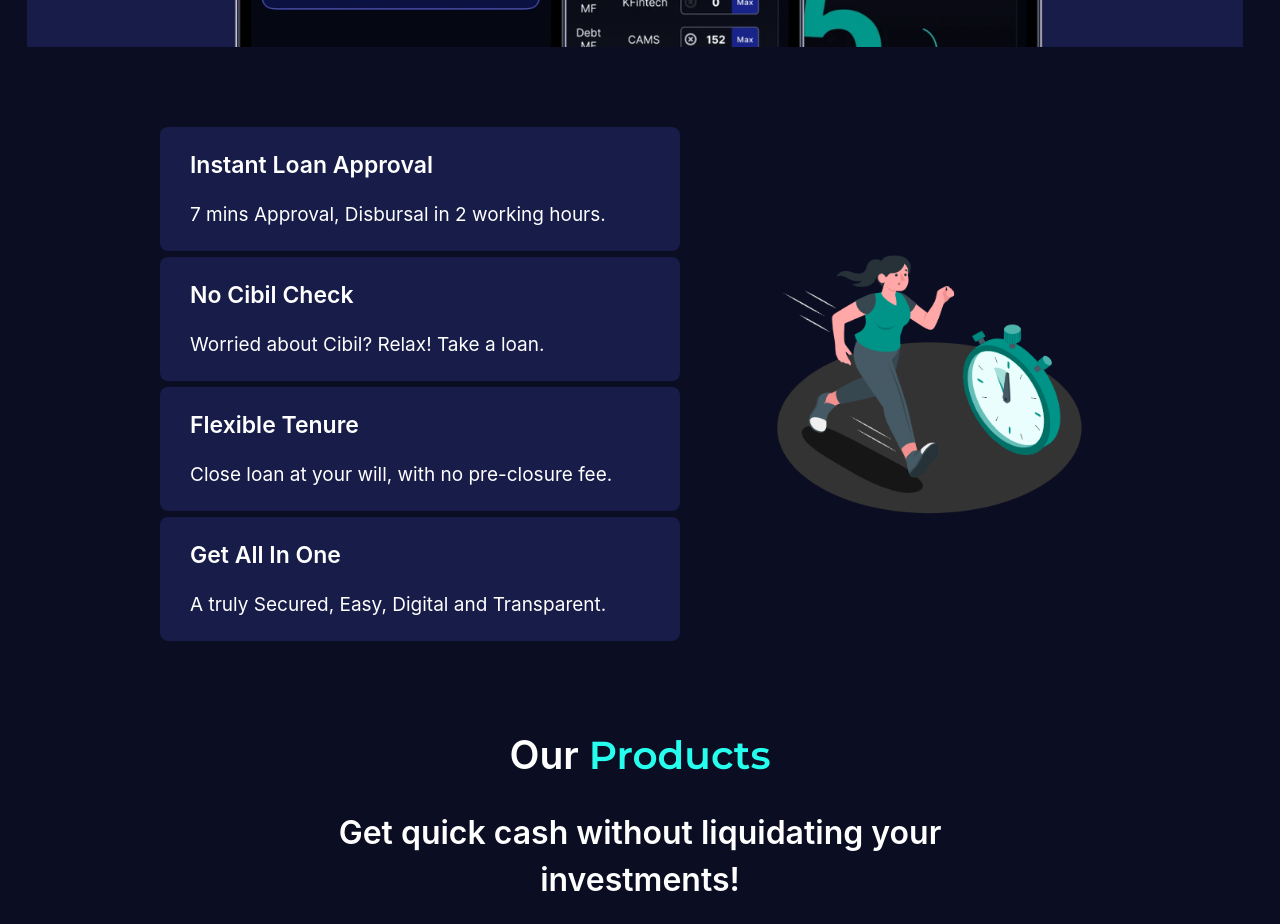
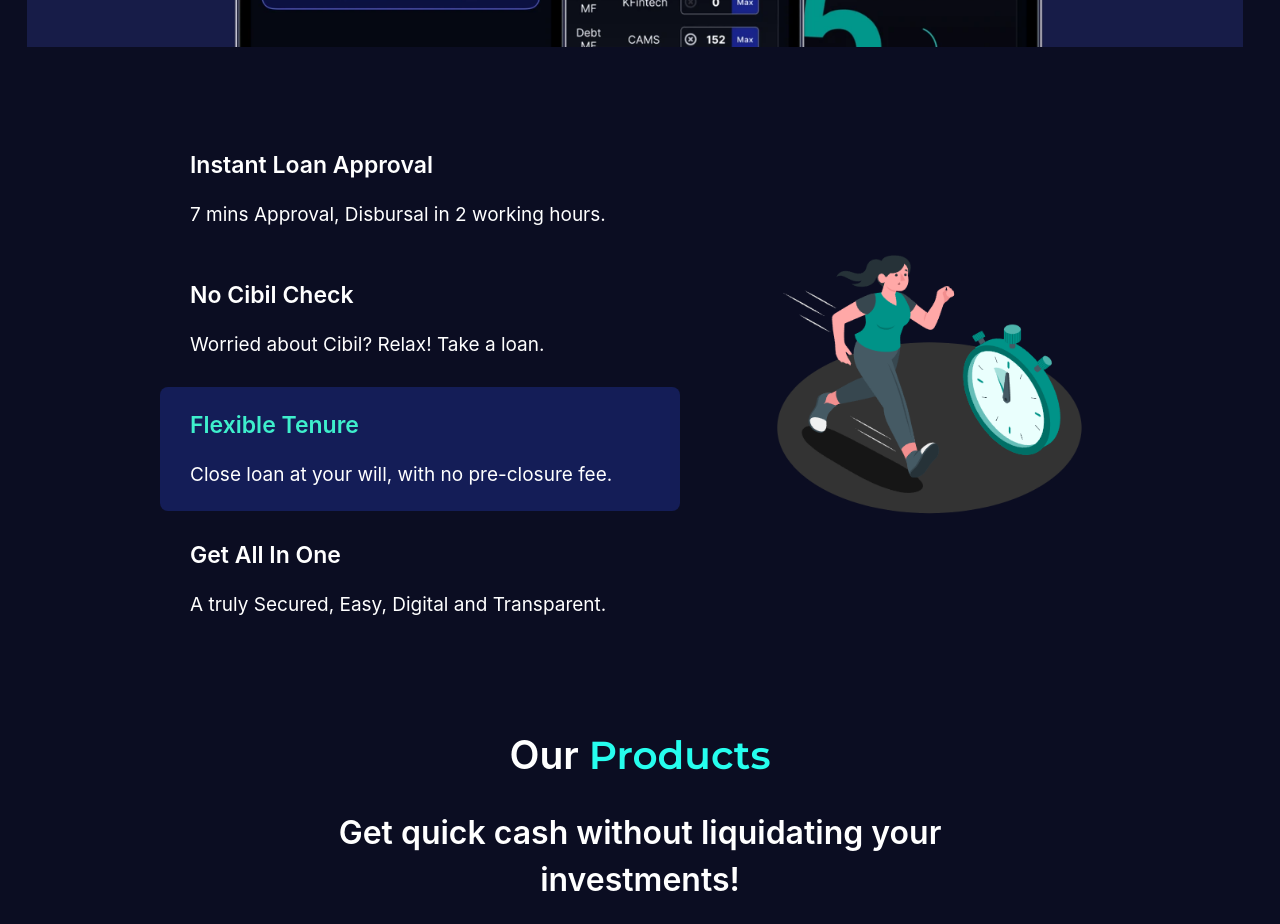
Before and after one commit to saimohansattari/FiftyFin, a React (Vite) app: page / in a window 1280 px wide. Shown: the part 1960-2884 px from the top of the page. Built offline with nearby package versions, Linux system fonts and the light colour scheme.

Commit message:
card active dynamic

```diff
--- a/src/App.jsx
+++ b/src/App.jsx
@@ -6,7 +6,6 @@ import { About, Home, Blog, Careers, Patner, Contact } from "./pages";
 import "./Complete.css";
 
 function App() {
-
   return (
     <>
       <Router>
--- a/src/pages/home/Flexibilities/Flexibilities.jsx
+++ b/src/pages/home/Flexibilities/Flexibilities.jsx
@@ -1,56 +1,47 @@
-import React from 'react'
-import { process } from '../constant';
-import { useState, useEffect } from 'react';
-import './style.css'
+import React from "react";
+import { process } from "../constant";
+import { useState, useEffect } from "react";
+import "./style.css";
 
-import { instant_1 } from '../../../assets/process-flow-imgaes';
-
-
+import {
+  instant_1,
+  cibil_2,
+  flexible_3,
+  getall_4,
+} from "../../../assets/process-flow-imgaes";
+import { flexibilities } from "./contants";
 
 function Flexibilities() {
+  const [currentCard, setCurrentCard] = useState(1);
 
-    // const [currentimageIndex, setCurrentimageIndex] = useState(0);
+  useEffect(() => {
+    const interval = setInterval(() => {
+      if (currentCard === 4) {
+        setCurrentCard(1);
+      } else {
+        setCurrentCard((prevIndex) => prevIndex + 1);
+      }
+    }, 1000);
 
-
-
-    // useEffect (() => {
-    //     const interval = setInterval(() => {
-    //     setCurrentimageIndex((prevIndex) => (prevIndex +1) % process.length)
-    //     },1200);
-
-    //     return ()=> clearInterval(interval);
-    // },[])
-
-    // const currentimage = process[currentimageIndex];
-
+    return () => clearInterval(interval);
+  }, [currentCard]);
 
   return (
     <div>
       <div className="process-container">
         <div className="process-flow">
-            {/* <img src={currentimage.image} alt={currentimage.title} /> */}
-
           <div className="text-cards">
-              <div className="card" id='active'>
-                <h1>Instant Loan Approval</h1>
-                <p>7 mins Approval, Disbursal in 2 working hours.</p>
+            {flexibilities.map((flexibility) => (
+              <div
+                key={flexibility.id}
+                className={`card ${
+                  flexibility.id === currentCard ? "active" : ""
+                }`}
+              >
+                <h1>{flexibility.title}</h1>
+                <p>{flexibility.description}</p>
               </div>
-
-              <div className="card" id='active'>
-                <h1>No Cibil Check</h1>
-                <p>Worried about Cibil? Relax! Take a loan.</p>
-              </div>
-
-              <div className="card" id='active'>
-                <h1>Flexible Tenure</h1>
-                <p>Close loan at your will, with no pre-closure fee.</p>
-              </div>
-
-              <div className="card" id='active'>
-                <h1>Get All In One</h1>
-                <p>A truly Secured, Easy, Digital and Transparent.</p>
-              </div>
-
+            ))}
           </div>
 
           <div className="images">
@@ -61,7 +52,7 @@ function Flexibilities() {
         </div>
       </div>
     </div>
-  )
+  );
 }
 
-export default Flexibilities
+export default Flexibilities;
--- /dev/null
+++ b/src/pages/home/Flexibilities/contants.js
@@ -0,0 +1,22 @@
+export const flexibilities = [
+  {
+    id: 1,
+    title: "Instant Loan Approval",
+    description: "7 mins Approval, Disbursal in 2 working hours.",
+  },
+  {
+    id: 2,
+    title: "No Cibil Check",
+    description: "Worried about Cibil? Relax! Take a loan.",
+  },
+  {
+    id: 3,
+    title: "Flexible Tenure",
+    description: "Close loan at your will, with no pre-closure fee.",
+  },
+  {
+    id: 4,
+    title: "Get All In One",
+    description: "A truly Secured, Easy, Digital and Transparent.",
+  },
+];
--- a/src/pages/home/Flexibilities/style.css
+++ b/src/pages/home/Flexibilities/style.css
@@ -1,5 +1,3 @@
-
-
 /* process flow container */
 .process-container {
   /* width: 100vw; */
@@ -10,7 +8,6 @@
 }
 
 .process-container .process-flow {
-
   display: flex;
   flex-wrap: wrap;
   justify-content: space-around;
@@ -31,8 +28,13 @@
   gap: 6px;
 }
 
-  .process-container .process-flow .text-cards .card{
-    background-color: #171c48;
+.process-container .process-flow .text-cards .card.active {
+  background-color: #141d57;
+  & h1 {
+    color: rgb(62, 239, 204);
+  }
+}
+.process-container .process-flow .text-cards .card {
   display: flex;
   /* align-items: center; */
   justify-content: center;
@@ -42,7 +44,6 @@
   gap: 18px;
   border-radius: 8px;
   padding: 30px;
-
 }
 
 .process-container .process-flow .text-cards .card h1 {
@@ -59,7 +60,6 @@
   font-weight: 400;
 }
 
-
 .process-container .process-flow .images .image-card img {
   width: 390px;
   height: 340px;
```
Also changed, not shown: 1 other file (tests, documents, lock files or other folders). Lines whose indentation alone changed are shown as unchanged.
